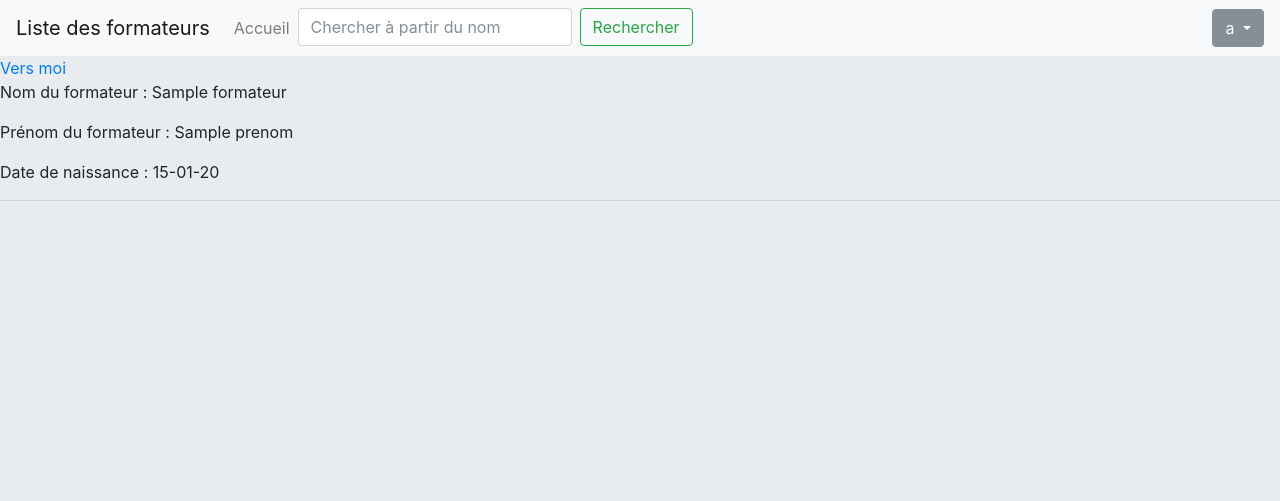
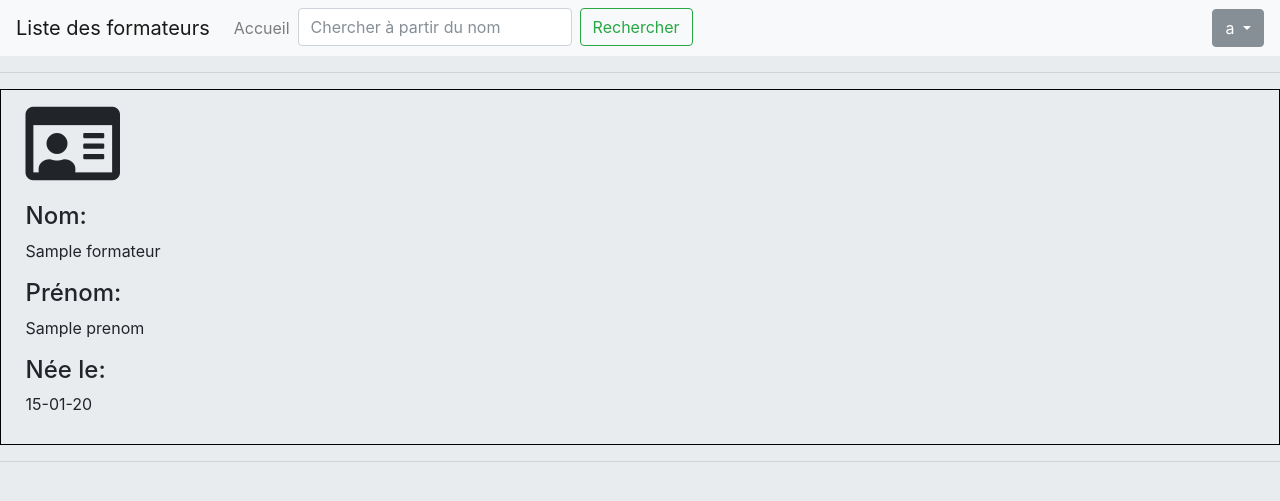
Before and after one commit to justinnth/tableau_de_bord, a Symfony app: template templates/formateurs/formateurs.html.twig in a window 1280 px wide. Shown: the top 501 px of the page. Run offline with Twig, Linux system fonts and the light colour scheme; the template is opened without the code that fills it: most values are stand-ins (such as "Sample title", 1, 10 or a date in 2020); some libraries are stand-ins or nearby versions.

Commit message:
Visuel liste des formateurs

```diff
--- a/public/css/style.css
+++ b/public/css/style.css
@@ -90,27 +90,27 @@ body{
 }
 
 .container .box:nth-child(1) .icon{
+    background: #B7432F;
+}
+
+.container .box:nth-child(1){
+    background: #961b06;
+}
+
+.container .box:nth-child(2) .icon{
+    background: #97BF22;
+}
+
+.container .box:nth-child(2){
+    background: #769b09;
+}
+
+.container .box:nth-child(3) .icon{
     background: #F5A619;
 }
 
-.container .box:nth-child(1){
+.container .box:nth-child(3){
     background: #c17f07;
-}
-
-.container .box:nth-child(2) .icon{
-    background: #B7432F;
-}
-
-.container .box:nth-child(2){
-    background: #961b06;
-}
-
-.container .box:nth-child(3) .icon{
-    background: #97BF22;
-}
-
-.container .box:nth-child(3){
-    background: #769b09;
 }
 
 .container .box:nth-child(4) .icon{
@@ -120,3 +120,15 @@ body{
 .container .box:nth-child(4){
     background: #1282ba;
 }
+
+.listF{
+    margin-left: 1%;
+}
+
+.table-bordered td, .table-bordered th {
+    border: 1px solid black;
+}
+
+.hover:hover{
+    background-color: #cdcfd3;
+}
--- a/templates/formateurs/formateurs.html.twig
+++ b/templates/formateurs/formateurs.html.twig
@@ -9,7 +9,7 @@
             <span class="navbar-toggler-icon"></span>
         </button>
         <div class="collapse navbar-collapse" id="navbarTogglerDemo01">
-            <a class="navbar-brand" href="#">Liste des formateurs</a>
+            <a class="navbar-brand" href="{{ path('app_formateurs', {'id': 'all'}) }}">Liste des formateurs</a>
             <ul class="navbar-nav mr-auto mt-2 mt-lg-0">
                 <li class="nav-item">
                     <a class="nav-link" href="{{ path('app_homepage') }}">Accueil</a>
@@ -33,16 +33,27 @@
             </div>
         </div>
     </nav>
-
+    <hr>
     {% if formateurs is iterable %}
-
-        {% for formateur in formateurs %}
-            <a href="{{ path('app_formateurs', {'id': formateur.id}) }}">Vers moi</a>
-            <p>Nom du formateur : {{ formateur.nom }}</p>
-            <p>Prénom du formateur : {{ formateur.prenom }}</p>
-            <p>Date de naissance : {{ formateur.dateDeNaissance|date("d-m-y") }}</p>
+            <table class="table table-bordered">
+                <tbody>
+                    <tr>
+                        {% for formateur in formateurs %}
+                            {% set counter = ( counter | default(0) ) + 1 %}
+                            <td class="hover">
+                                <div class="listF" style="cursor: pointer" onclick="window.location.href='{{ path('app_formateurs', {'id': formateur.id}) }}'">
+                                    <h3><i class="far fa-id-card fa-3x"></i></h3>
+                                    <p> <h4>Nom:</h4> {{ formateur.nom }} </p>
+                                    <p> <h4>Prénom:</h4> {{ formateur.prenom }} </p>
+                                    <p> <h4>Née le:</h4> {{ formateur.dateDeNaissance|date("d-m-y") }}</p>
+                                </div>
+                            </td>
+                            {% if counter % 6 == 0 %}</tr><tr>{% endif %}
+                        {% endfor %}
+                    </tr>
+                </tbody>
+            </table>
             <hr>
-        {% endfor %}
     {% else %}
         <h1>Formateur</h1>
         <p>Nom : {{ formateurs.nom }}</p>
```
